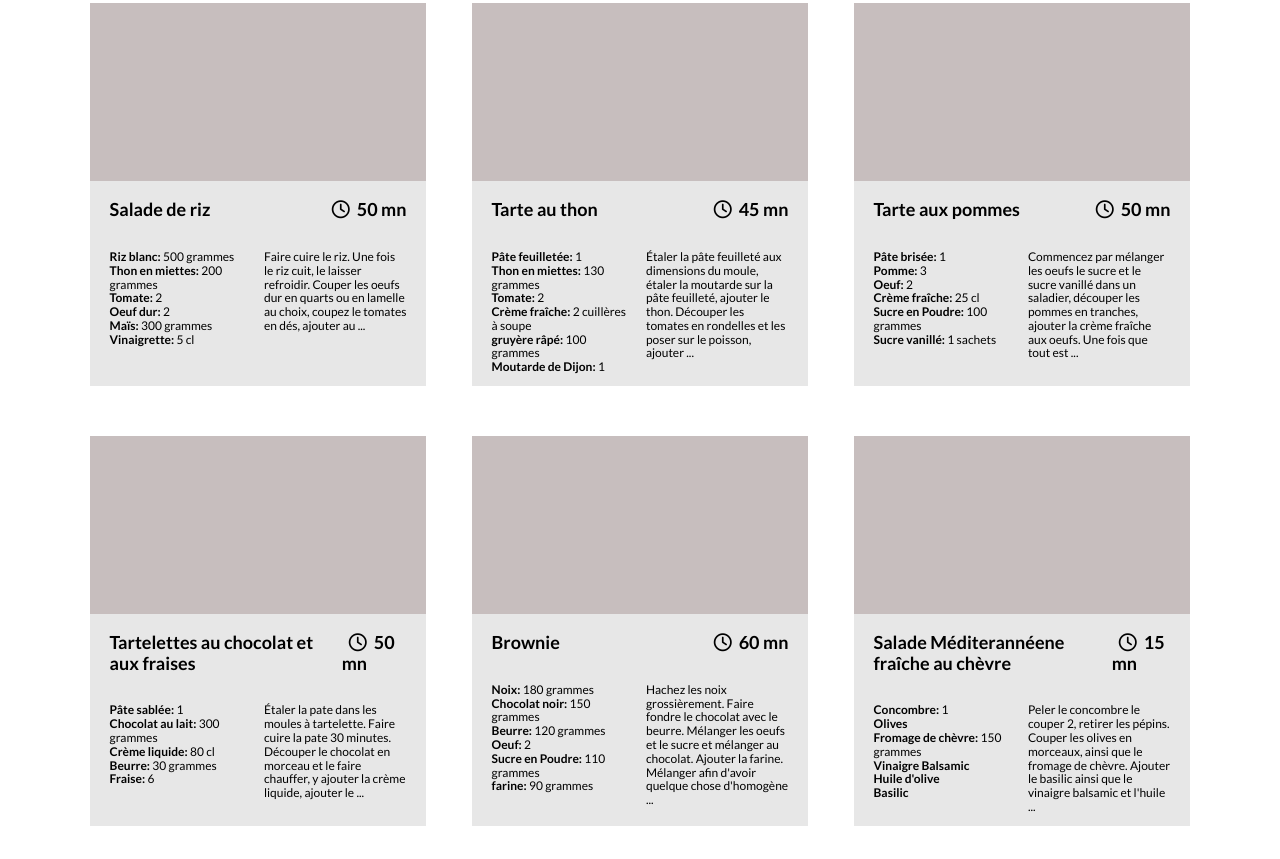
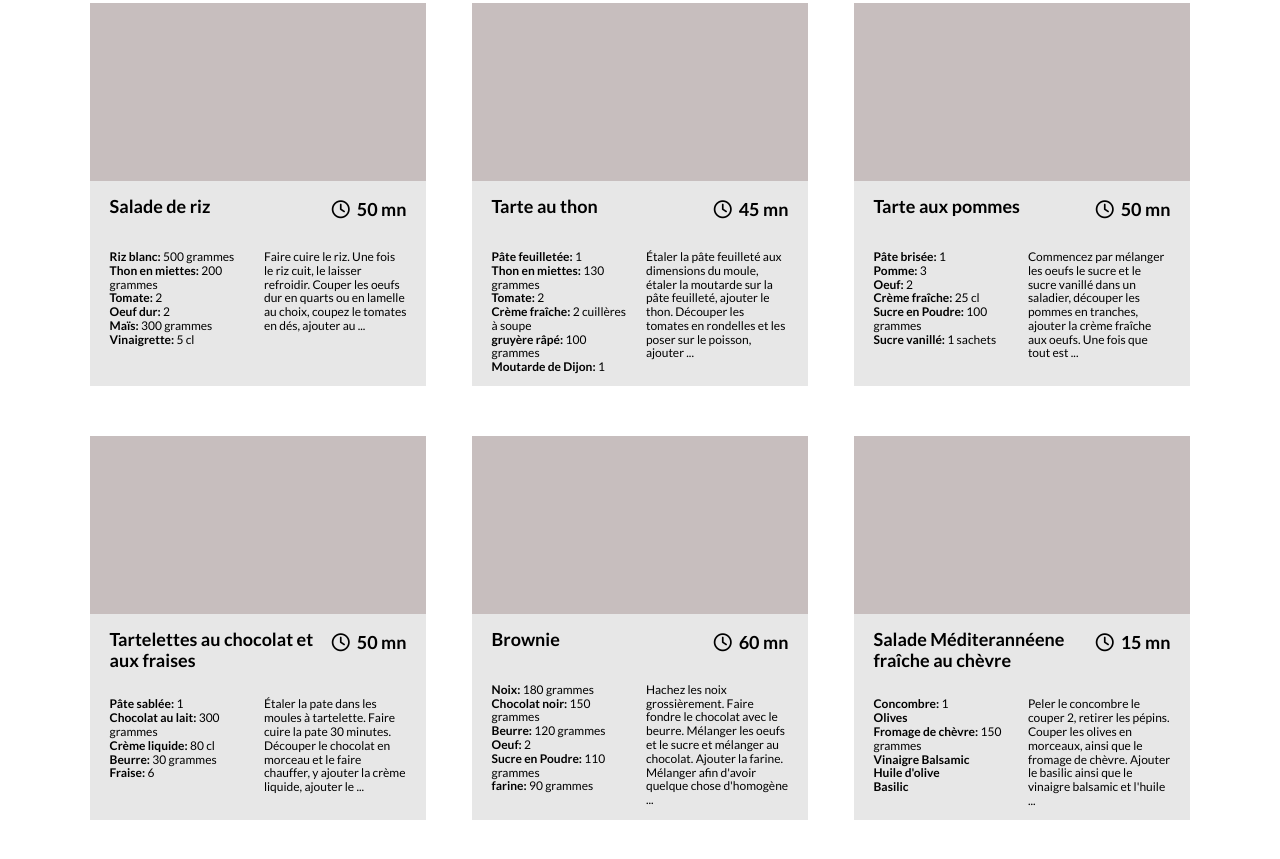
Before and after one commit to LucieCaillat/OCR_P7, a plain HTML site: page index.html in a window 1280 px wide. Shown: the part 821-1680 px from the top of the page. Drawn offline with Linux system fonts and the light colour scheme.

Commit message:
small changes in the display of recipe-card--time

```diff
--- a/css/style.css
+++ b/css/style.css
@@ -178,12 +178,15 @@ header img{
 .recipe-card--header{
   display: flex;
   justify-content: space-between;
-  align-items: center;
+  align-items: flex-start;
   margin: 0 20px;
 }
 .recipe-card--header h2, .recipe-card--time{
   font-size: 18px;
   font-weight: 700;
+}
+.recipe-card--time{
+  white-space: nowrap;
 }
 .recipe-card--time i{
   margin: 0 7px;
```
